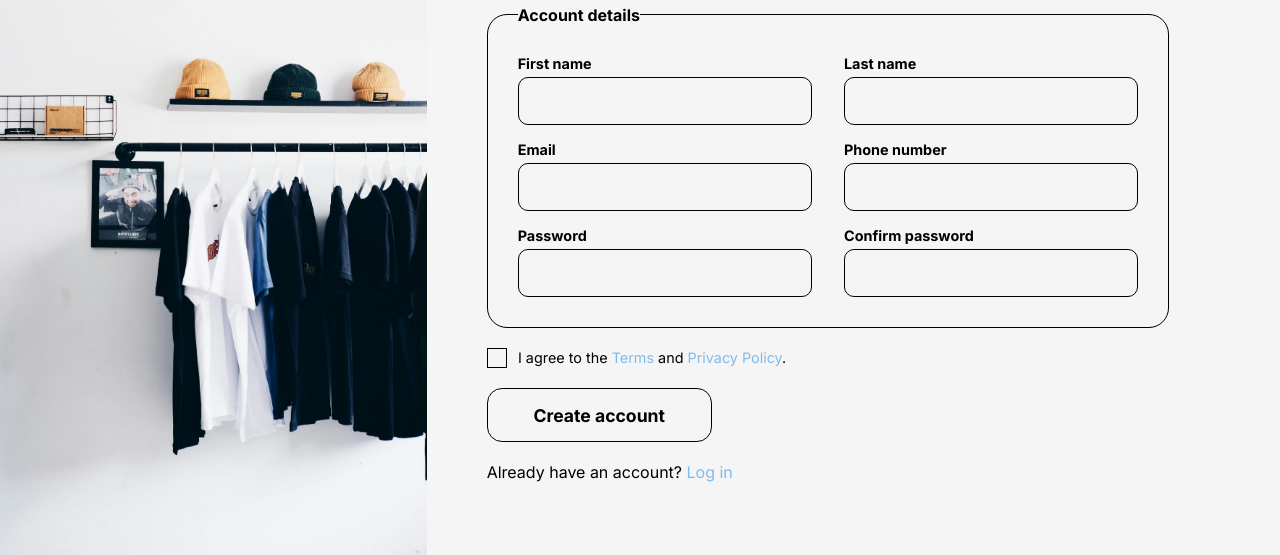
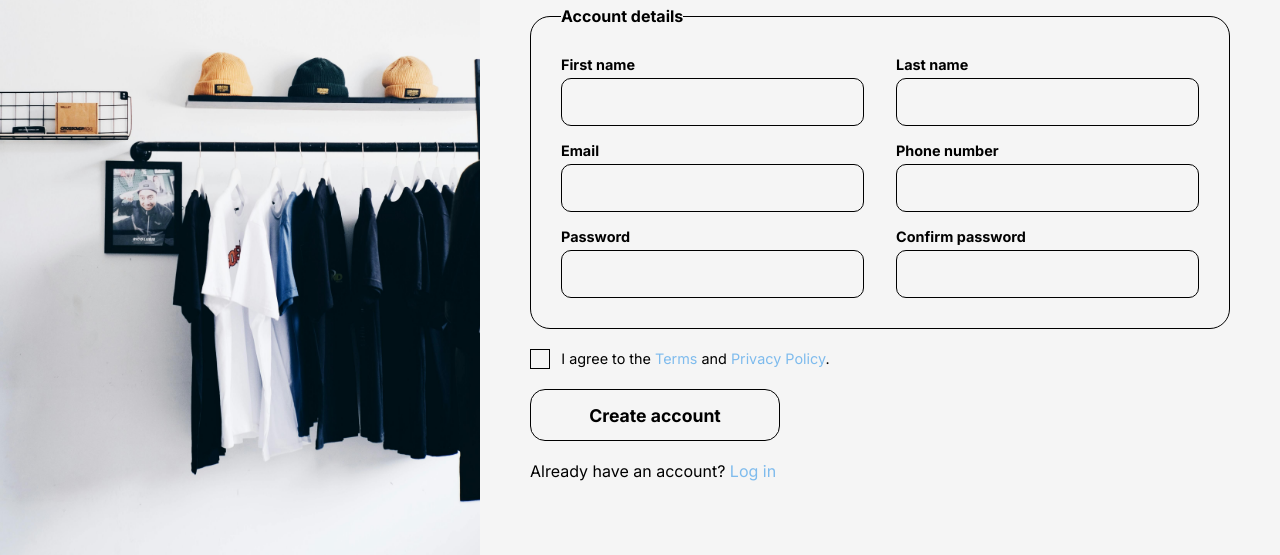
Before and after one commit to codewithprogers/sign-up-form, a plain HTML site: page index.html in a window 1280 px wide. Shown: the part 245-800 px from the top of the page. Drawn offline with Linux system fonts and the light colour scheme.

Commit message:
refactor: improve responsive layout for signup pg

```diff
--- a/styles.css
+++ b/styles.css
@@ -6,11 +6,12 @@
 
 .signup-page {
   display: grid;
-  grid-template-columns: 0.75fr 1.5fr;
+  grid-template-columns: 1fr;
 }
 
 .left-col-image {
-  height: 100vh;
+  height: 35vh;
+  width: 100vw;
   overflow: hidden;
 }
 
@@ -24,18 +25,14 @@
 .right-col-form {
   background-color: whitesmoke;
   font-family: "Inter", "Arial", sans-serif;
-  min-height: 100vh;
+  padding: 3rem 0;
   display: flex;
   align-items: center;
+  justify-content: center;
 }
 
-.promotion,
-.create-account,
-.form-card,
-.i-agree,
-button,
-.log-in {
-  margin-left: 3.75rem;
+.right-content {
+  width: min(90%, 700px);
 }
 
 .top-content {
@@ -45,7 +42,7 @@ button,
 
 .promotion {
   color: black;
-  font-size: 3rem;
+  font-size: clamp(2rem, 5vw, 3rem);
   font-weight: bolder;
   line-height: 1;
   width: 70%;
@@ -61,14 +58,14 @@ button,
 
 .form-card {
   display: grid;
-  grid-template-columns: 1fr 1fr;
+  grid-template-columns: 1fr;
   gap: 1rem;
   column-gap: 2rem;
   padding: 1.875rem;
   background-color: whitesmoke;
   border: 1px solid black;
   border-radius: 1.25rem;
-  width: 80%;
+  width: 100%;
 }
 
 .form-row {
@@ -106,16 +103,16 @@ input[type="text"]:focus,
 input[type="email"]:focus,
 input[type="tel"]:focus,
 input[type="password"]:focus {
-  border: 2px solid #7fff4f;
-  box-shadow: 0px 0px 0px 2px darkgreen;
+  border: 1.5px solid #7fff4f;
+  box-shadow: 0px 0px 0px 1.5px #2d4124;
   outline: none;
 }
 
 input[type="text"]:user-invalid:not(:focus):not(:placeholder-shown),
 input[type="email"]:user-invalid:not(:focus):not(:placeholder-shown),
 input[type="password"]:user-invalid:not(:focus):not(:placeholder-shown) {
-  border: 2px solid #ff5f6d;
-  box-shadow: 0px 0px 2px 2px #a0505c;
+  border: 1.5px solid #ff5f6d;
+  box-shadow: 0px 0px 0px 1.5px #332421;
 }
 
 input[type="checkbox"] {
@@ -160,7 +157,8 @@ input[type="checkbox"]:disabled {
 }
 
 button {
-  padding: 0.9em 2.6em;
+  padding: 0.8em 2em;
+  width: min(80%, 250px);
   background-color: whitesmoke;
   border: 1px solid black;
   border-radius: 15px;
@@ -188,3 +186,19 @@ button:active {
   text-decoration: none;
   color: #7ebbed;
 }
+
+@media screen and (min-width: 900px) {
+  .signup-page {
+    grid-template-columns: 0.75fr 1.25fr;
+  }
+  .left-col-image {
+    height: 100vh;
+    width: 100%;
+  }
+  .right-col-form {
+    min-height: 100vh;
+  }
+  .form-card {
+    grid-template-columns: 1fr 1fr;
+  }
+}
```
